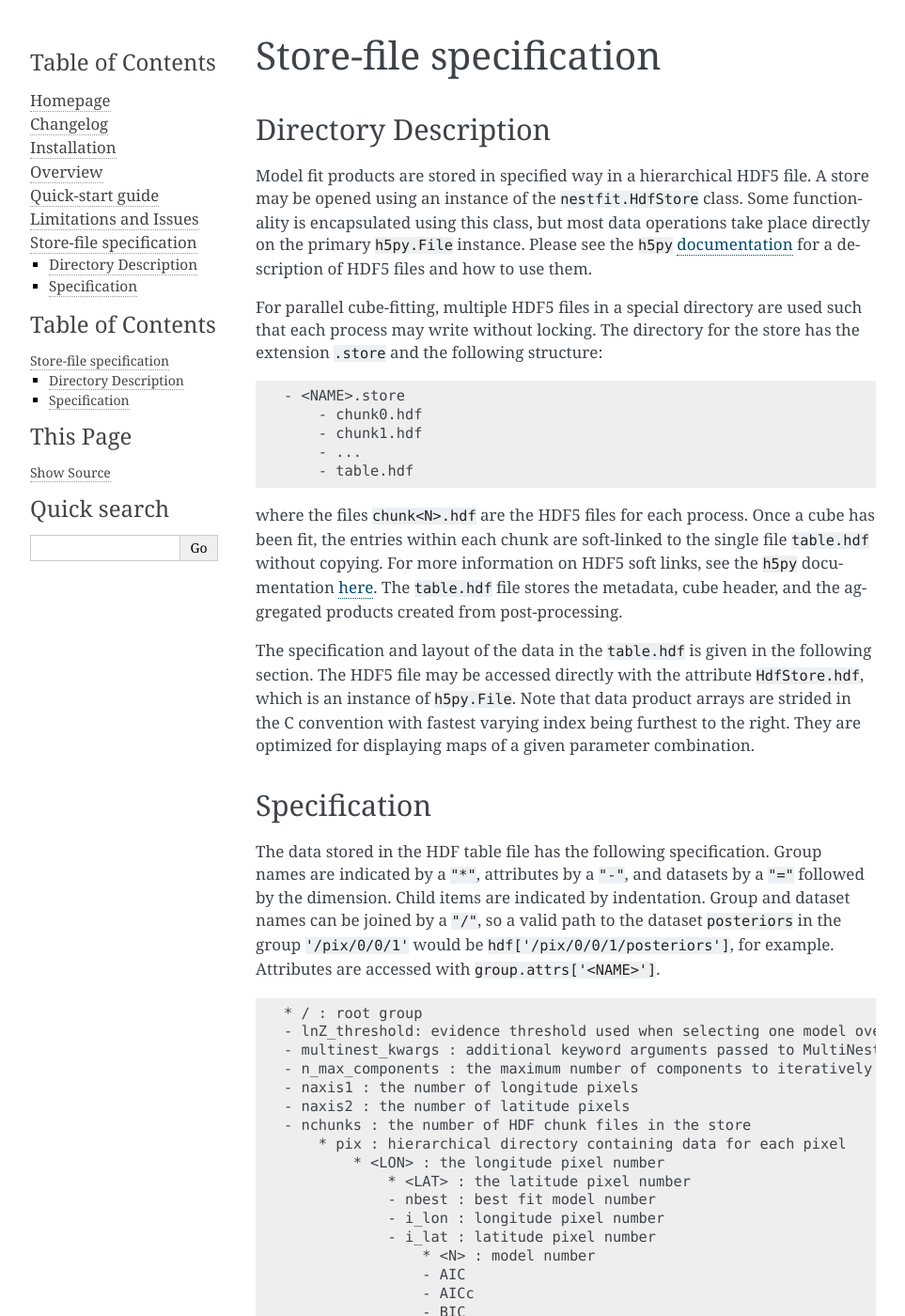
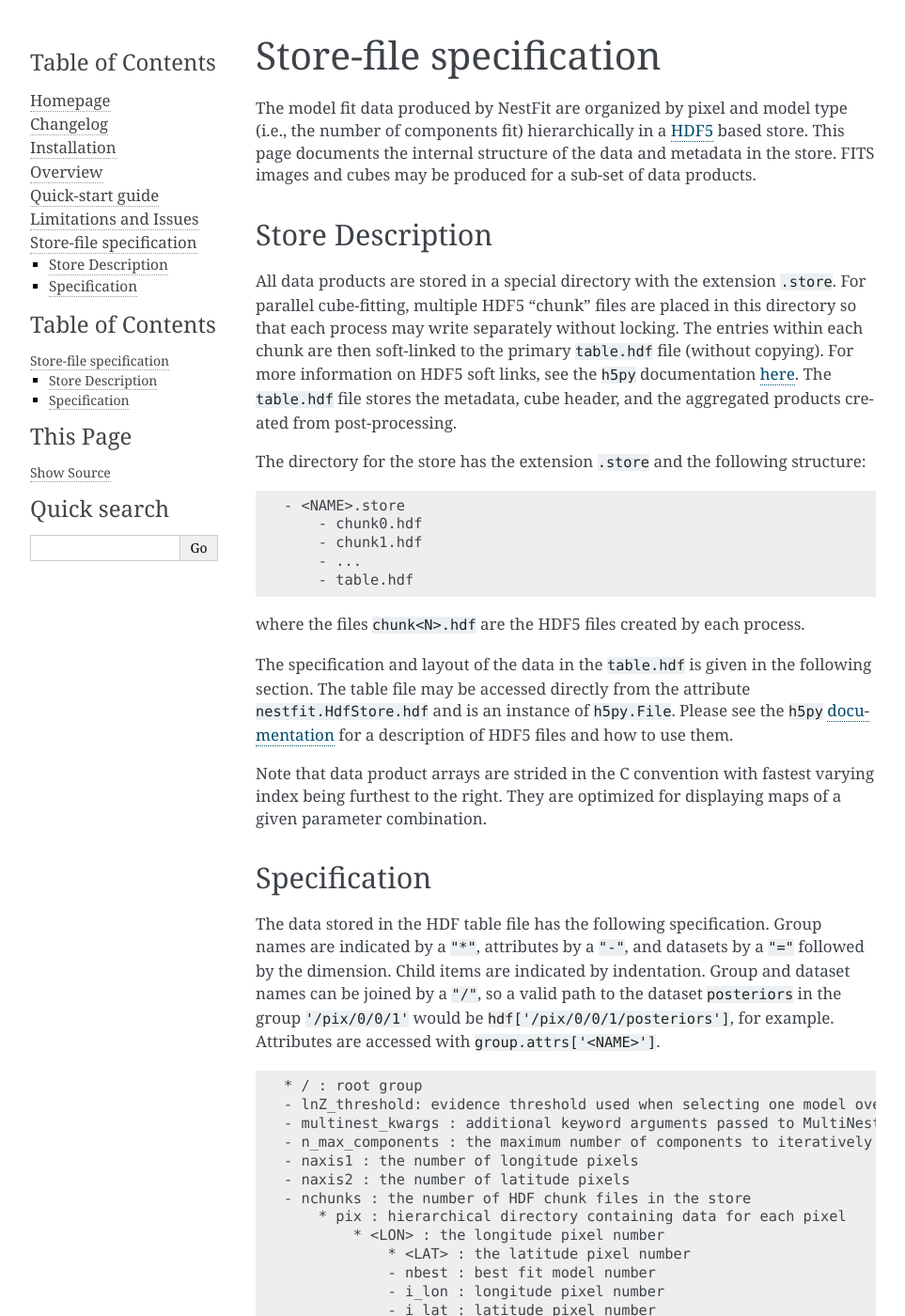
Before and after one commit to autocorr/nestfit, a Sphinx documentation site: the page built from docs/store_spec.rst, in a window 1280 px wide and 1400 px high. Shown: the whole window at 94% size, without its empty margins (148-1111 px from the left). Built offline with Sphinx 7.4.7, drawn with Linux system fonts in a browser that asks for light colours.

Commit message:
Doc updates

```diff
--- a/docs/store_spec.rst
+++ b/docs/store_spec.rst
@@ -1,19 +1,26 @@
 ========================
 Store-file specification
 ========================
+The model fit data produced by NestFit are organized by pixel
+and model type (i.e., the number of components fit) hierarchically in a
+`HDF5 <https://en.wikipedia.org/wiki/Hierarchical_Data_Format>`__ based store.
+This page documents the internal structure of the data and metadata in the
+store. FITS images and cubes may be produced for a sub-set of data products.
 
-Directory Description
----------------------
-Model fit products are stored in specified way in a hierarchical HDF5 file. A
-store may be opened using an instance of the ``nestfit.HdfStore`` class. Some
-functionality is encapsulated using this class, but most data operations take
-place directly on the primary ``h5py.File`` instance. Please see the ``h5py``
-`documentation <https://h5py.readthedocs.io>`_ for a description of HDF5 files
-and how to use them.
+Store Description
+-----------------
+All data products are stored in a special directory with the extension
+``.store``.  For parallel cube-fitting, multiple HDF5 "chunk" files are placed
+in this directory so that each process may write separately without locking.
+The entries within each chunk are then soft-linked to the primary ``table.hdf``
+file (without copying). For more information on HDF5 soft links, see the
+``h5py`` documentation `here
+<https://h5py.readthedocs.io/en/stable/high/group.html#group-softlinks>`_.  The
+``table.hdf`` file stores the metadata, cube header, and the aggregated
+products created from post-processing.
 
-For parallel cube-fitting, multiple HDF5 files in a special directory are used
-such that each process may write without locking.  The directory for the store
-has the extension ``.store`` and the following structure:
+The directory for the store has the extension ``.store`` and the following
+structure:
 
 .. code-block :: none
 
@@ -23,25 +30,21 @@ has the extension ``.store`` and the following structure:
         - ...
         - table.hdf
 
-where the files ``chunk<N>.hdf`` are the HDF5 files for each process. Once a
-cube has been fit, the entries within each chunk are soft-linked to the
-single file ``table.hdf`` without copying. For more information on HDF5 soft
-links, see the ``h5py`` documentation `here
-<https://h5py.readthedocs.io/en/stable/high/group.html#group-softlinks>`_.
-The ``table.hdf`` file stores the metadata, cube header, and the aggregated
-products created from post-processing.
+where the files ``chunk<N>.hdf`` are the HDF5 files created by each process.
 
 The specification and layout of the data in the ``table.hdf`` is given in the
-following section. The HDF5 file may be accessed directly with the attribute
-``HdfStore.hdf``, which is an instance of ``h5py.File``.  Note that data
-product arrays are strided in the C convention with fastest varying index being
-furthest to the right. They are optimized for displaying maps of a given
-parameter combination.
+following section. The table file may be accessed directly from the attribute
+``nestfit.HdfStore.hdf`` and is an instance of ``h5py.File``.  Please see the
+``h5py`` `documentation <https://h5py.readthedocs.io>`_ for a description of
+HDF5 files and how to use them.
+
+Note that data product arrays are strided in
+the C convention with fastest varying index being furthest to the right. They
+are optimized for displaying maps of a given parameter combination.
 
 
 Specification
 -------------
-
 The data stored in the HDF table file has the following specification. Group
 names are indicated by a ``"*"``, attributes by a ``"-"``, and datasets by a ``"="``
 followed by the dimension. Child items are indicated by indentation. Group and
```
